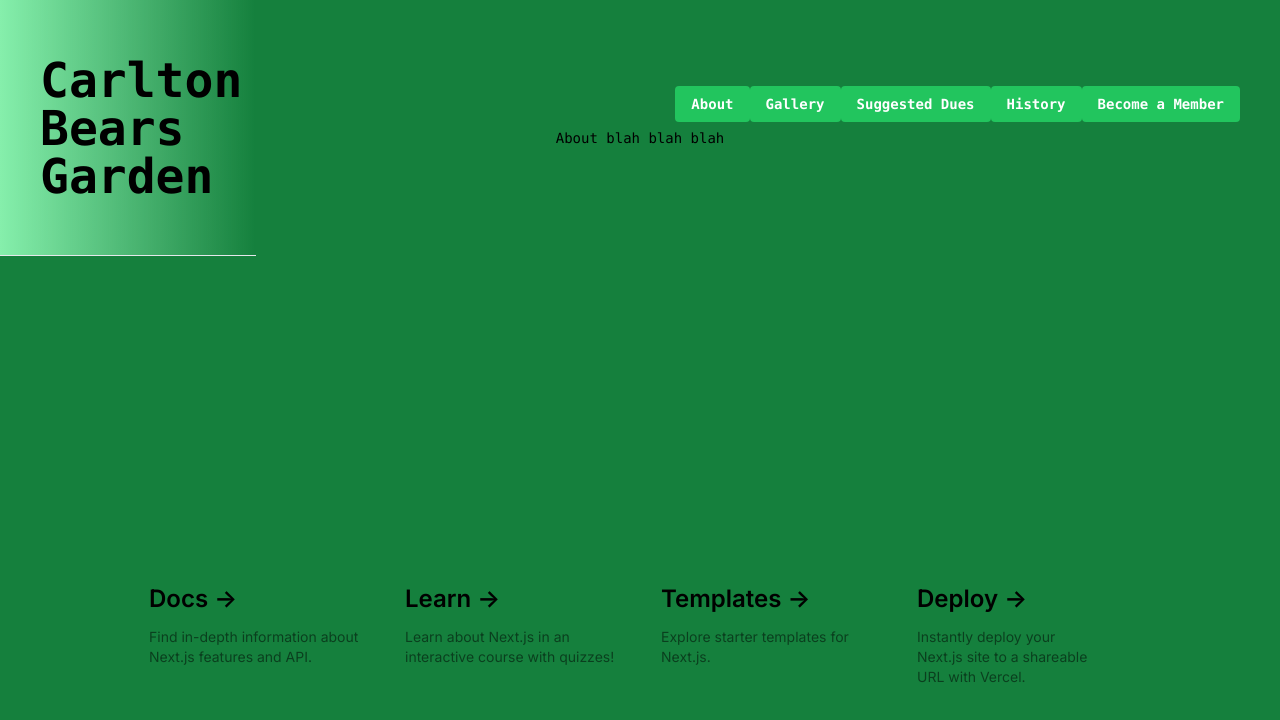
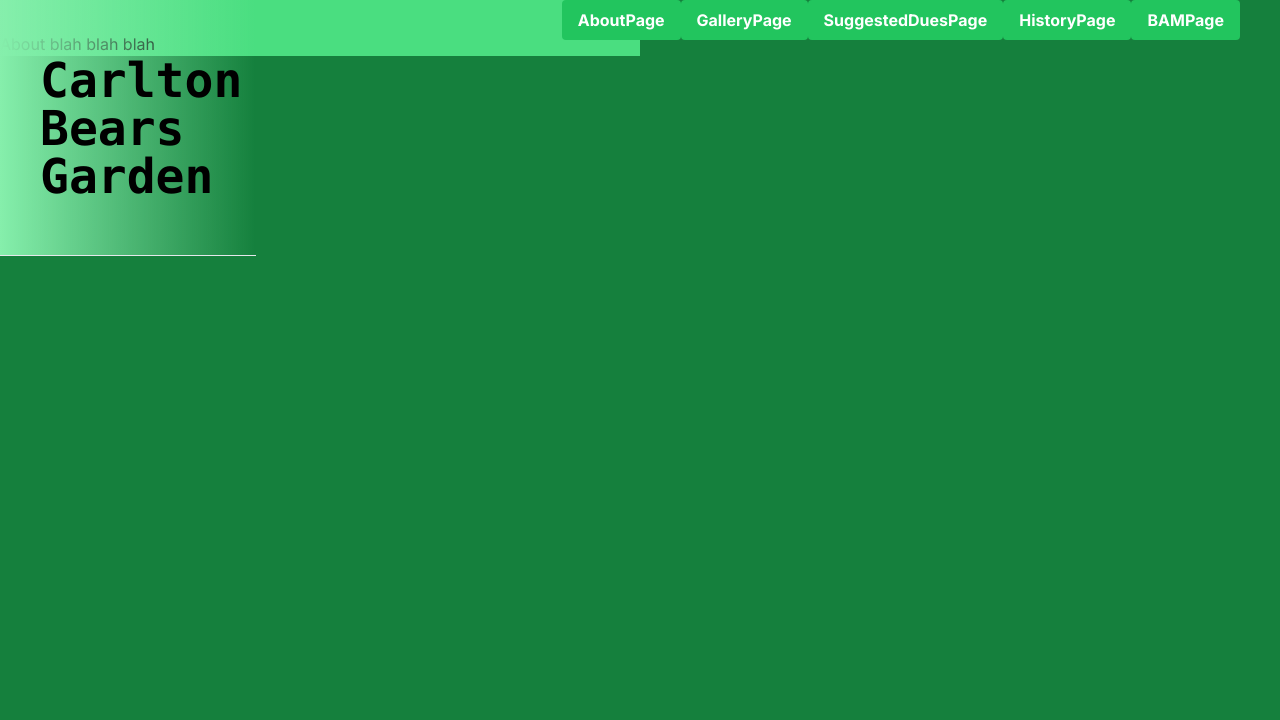
Before and after one commit to tedgusek/carltonbearsgarden, a Next.js app: page / in a window 1280 px wide. Shown: the top 720 px of the page. Built offline with nearby package versions, Linux system fonts and the light colour scheme.

Commit message:
Layout for the contentwindow is all set working on div placement

```diff
--- a/src/app/page.tsx
+++ b/src/app/page.tsx
@@ -14,45 +14,27 @@ export default function Home() {
         <p className="fixed left-0 top-0 flex items-center w-full justify-start border-b bg-gradient-to-r from-green-300 h-24 md:text-5xl text-black font-extrabold md:max-w-64 md:h-64 px-10 text-3xl">
           Carlton Bears Garden
         </p>
-        {/* <p className="fixed left-0 top-0 flex w-full justify-center border-b border-gray-300 bg-gradient-to-b from-zinc-200 pb-6 pt-8 backdrop-blur-2xl dark:border-neutral-800 dark:bg-zinc-800/30 dark:from-inherit lg:static lg:w-auto  lg:rounded-xl lg:border lg:bg-gray-200 lg:p-4 lg:dark:bg-zinc-800/30">
-          Get started by editing&nbsp;
-          <code className="font-mono font-bold">src/app/page.tsx</code>
-        </p> */}
-        <div className="fixed bottom-0 left-0 flex h-48 w-full items-end justify-center bg-gradient-to-t from-white via-white dark:from-black dark:via-black lg:static lg:h-auto lg:w-auto lg:bg-none">
+      </div>
+      <div className="flex height-full w-full fixed top-0">
+      <div className="items-end top-0 left-10 w-full bg-gradient-to-t from-white via-white dark:from-black dark:via-black lg:static lg:h-auto lg:w-auto lg:bg-none">
           <Navbar content= {content} setContent={setContent} />
-          {/* <ContentWindow content={content} /> */}
-          {/* <a
-            className="pointer-events-none flex place-items-center gap-2 p-8 lg:pointer-events-auto lg:p-0"
-            href="https://vercel.com?utm_source=create-next-app&utm_medium=appdir-template&utm_campaign=create-next-app"
-            target="_blank"
-            rel="noopener noreferrer"
-          >
-            By{" "}
-            <Image
-              src="/vercel.svg"
-              alt="Vercel Logo"
-              className="dark:invert"
-              width={100}
-              height={24}
-              priority
-            />
-          </a> */}
         </div>
-        <ContentWindow content={content} />
+        <div className="items-end top-50 left-50 h-1/4 w-1/2 bg-green-400">
+          <ContentWindow content={content} />
+          </div>
       </div>
-
-      <div className="relative flex place-items-center before:absolute before:h-[300px] before:w-full sm:before:w-[480px] before:-translate-x-1/2 before:rounded-full before:bg-gradient-radial before:from-white before:to-transparent before:blur-2xl before:content-[''] after:absolute after:-z-20 after:h-[180px] after:w-full sm:after:w-[240px] after:translate-x-1/3 after:bg-gradient-conic after:from-sky-200 after:via-blue-200 after:blur-2xl after:content-[''] before:dark:bg-gradient-to-br before:dark:from-transparent before:dark:to-blue-700 before:dark:opacity-10 after:dark:from-sky-900 after:dark:via-[#0141ff] after:dark:opacity-40 before:lg:h-[360px] z-[-1]">
-        <Image
+      {/* <div className="relative flex place-items-center before:absolute before:h-[300px] before:w-full sm:before:w-[480px] before:-translate-x-1/2 before:rounded-full before:bg-gradient-radial before:from-white before:to-transparent before:blur-2xl before:content-[''] after:absolute after:-z-20 after:h-[180px] after:w-full sm:after:w-[240px] after:translate-x-1/3 after:bg-gradient-conic after:from-sky-200 after:via-blue-200 after:blur-2xl after:content-[''] before:dark:bg-gradient-to-br before:dark:from-transparent before:dark:to-blue-700 before:dark:opacity-10 after:dark:from-sky-900 after:dark:via-[#0141ff] after:dark:opacity-40 before:lg:h-[360px] z-[-1]"> */}
+        {/* <Image
           className="relative dark:drop-shadow-[0_0_0.3rem_#ffffff70] dark:invert"
           src="/next.svg"
           alt="Next.js Logo"
           width={180}
           height={37}
           priority
-        />
-      </div>
+        /> */}
+      {/* </div> */}
 
-      <div className="mb-32 grid text-center lg:max-w-5xl lg:w-full lg:mb-0 lg:grid-cols-4 lg:text-left">
+      {/* <div className="mb-32 grid text-center lg:max-w-5xl lg:w-full lg:mb-0 lg:grid-cols-4 lg:text-left">
         <a
           href="https://nextjs.org/docs?utm_source=create-next-app&utm_medium=appdir-template&utm_campaign=create-next-app"
           className="group rounded-lg border border-transparent px-5 py-4 transition-colors hover:border-gray-300 hover:bg-gray-100 hover:dark:border-neutral-700 hover:dark:bg-neutral-800/30"
@@ -120,7 +102,7 @@ export default function Home() {
             Instantly deploy your Next.js site to a shareable URL with Vercel.
           </p>
         </a>
-      </div>
+      </div> */}
     </main>
   );
 }
--- /dev/null
+++ b/src/components/BecomeAMember.tsx
@@ -0,0 +1,17 @@
+import React from 'react';
+
+interface BAMPageProps {
+    content: string;
+}
+
+
+
+const BAMPage: React.FC<BAMPageProps> = ({ content }) => {
+    return (
+        <div>
+            <p> Becoma a member BAM blah blah blah </p>
+        </div>
+    );
+}
+
+export default BAMPage;
--- a/src/components/ContentWindow.tsx
+++ b/src/components/ContentWindow.tsx
@@ -1,5 +1,9 @@
 import React from "react";
 import AboutPage from "./AboutPage";
+import GalleryPage from "./GalleryPage";
+import SuggestedDuesPage from "./SuggestedDues";
+import HistoryPage from "./HistoryPage";
+import BAMPage from "./BecomeAMember";
 
 interface ContentWindowProps {
     content: string;
@@ -8,7 +12,12 @@ interface ContentWindowProps {
 const ContentWindow: React.FC<ContentWindowProps> = ({ content }) => {
     return (
         <div className="mt-8">
-        {content === 'AboutPage' && <AboutPage content={""}/>}
+        {content === 'AboutPage' && <AboutPage content={"AboutPage"}/>}
+        {content === 'GalleryPage' && <GalleryPage content={"GalleryPage"}/>}
+        {content === 'SuggestedDuesPage' && <SuggestedDuesPage content={"SuggestedDuesPage"}/>}
+        {content === 'HistoryPage' && <HistoryPage content={"HistoryPage"}/>}
+        {content === 'BAMPage' && <BAMPage content={"BAMPage"}/>}
+
         </div>
     )
 }
--- /dev/null
+++ b/src/components/GalleryPage.tsx
@@ -0,0 +1,17 @@
+import React from 'react';
+
+interface GalleryPageProps {
+    content: string;
+}
+
+
+
+const GalleryPage: React.FC<GalleryPageProps> = ({ content }) => {
+    return (
+        <div>
+            <p> Gallery blah blah blah </p>
+        </div>
+    );
+}
+
+export default GalleryPage;
--- /dev/null
+++ b/src/components/HistoryPage.tsx
@@ -0,0 +1,17 @@
+import React from 'react';
+
+interface HistoryPageProps {
+    content: string;
+}
+
+
+
+const HistoryPage: React.FC<HistoryPageProps> = ({ content }) => {
+    return (
+        <div>
+            <p> History blah blah blah </p>
+        </div>
+    );
+}
+
+export default HistoryPage;
--- a/src/components/Navbar.tsx
+++ b/src/components/Navbar.tsx
@@ -1,10 +1,4 @@
 import React, { useState } from "react";
-import MarkDownContent from "./MarkDownContent";
-import path from "path";
-// import about from "./../content/about.md";
-// import about from './../content/about.md'
-// import AboutPage from "./AboutPage";
-import AboutPage from "./AboutPage";
 
 interface NavbarProps {
     content: string;
@@ -12,36 +6,20 @@ interface NavbarProps {
 }
 
 const Navbar: React.FC<NavbarProps> = ({content, setContent}) => {
-    // Change this an array to an object with the key as the string, and the value as the link to where the button should go
-    // The endpoint is going to be rendered in a div on the landing page below the nav bar
-    // const navMenuItems: string[] = ['About', 'Gallery', 'Suggested Dues', 'History', 'Become a Member'];
-
-    // const [content, setContent] = useState("About");  // Change this to initialize state to about
-    const navMenuItems: {[key: string]: string} = {
-        'About': 'AboutPage',
-        'Gallery': 'gallery',
-        'Suggested Dues': 'suggestedDues',
-        'History': 'history',
-        'Become a Member': 'becomeAMember',
-
-    }
-
-    // console.log('about ', about.keys);
-    // console.log('About ', navMenuItems.About);
-    // console.log('Gallery ', navMenuItems.Gallery);
+   // Array of the Buttons
+    const navMenuItems: string[] = ['AboutPage', 'GalleryPage', 'SuggestedDuesPage', 'HistoryPage', 'BAMPage']
+    // Button Click Sets state to be used in the contentwindow
     const handleButtonClick = (menuItem: string) => {
-        // const item = navMenuItems[menuItem];
         setContent(menuItem);
     };
 
-    const buttons = Object.keys(navMenuItems).map((menuItem, index) =>
+    const buttons = navMenuItems.map((menuItem, index) =>
 
         <button
             key={index}
             className="bg-green-500 hover:bg-green-700 text-white font-bold py-2 px-4 rounded"
             onClick={() => {
                 handleButtonClick(menuItem)
-                console.log('menuItem ', menuItem)
             }}
         >
             {menuItem}
--- /dev/null
+++ b/src/components/SuggestedDues.tsx
@@ -0,0 +1,17 @@
+import React from 'react';
+
+interface SuggestedDuesPageProps {
+    content: string;
+}
+
+
+
+const SuggestedDuesPage: React.FC<SuggestedDuesPageProps> = ({ content }) => {
+    return (
+        <div>
+            <p> Suggested Dues  Paypal button blah blah blah </p>
+        </div>
+    );
+}
+
+export default SuggestedDuesPage;
```
